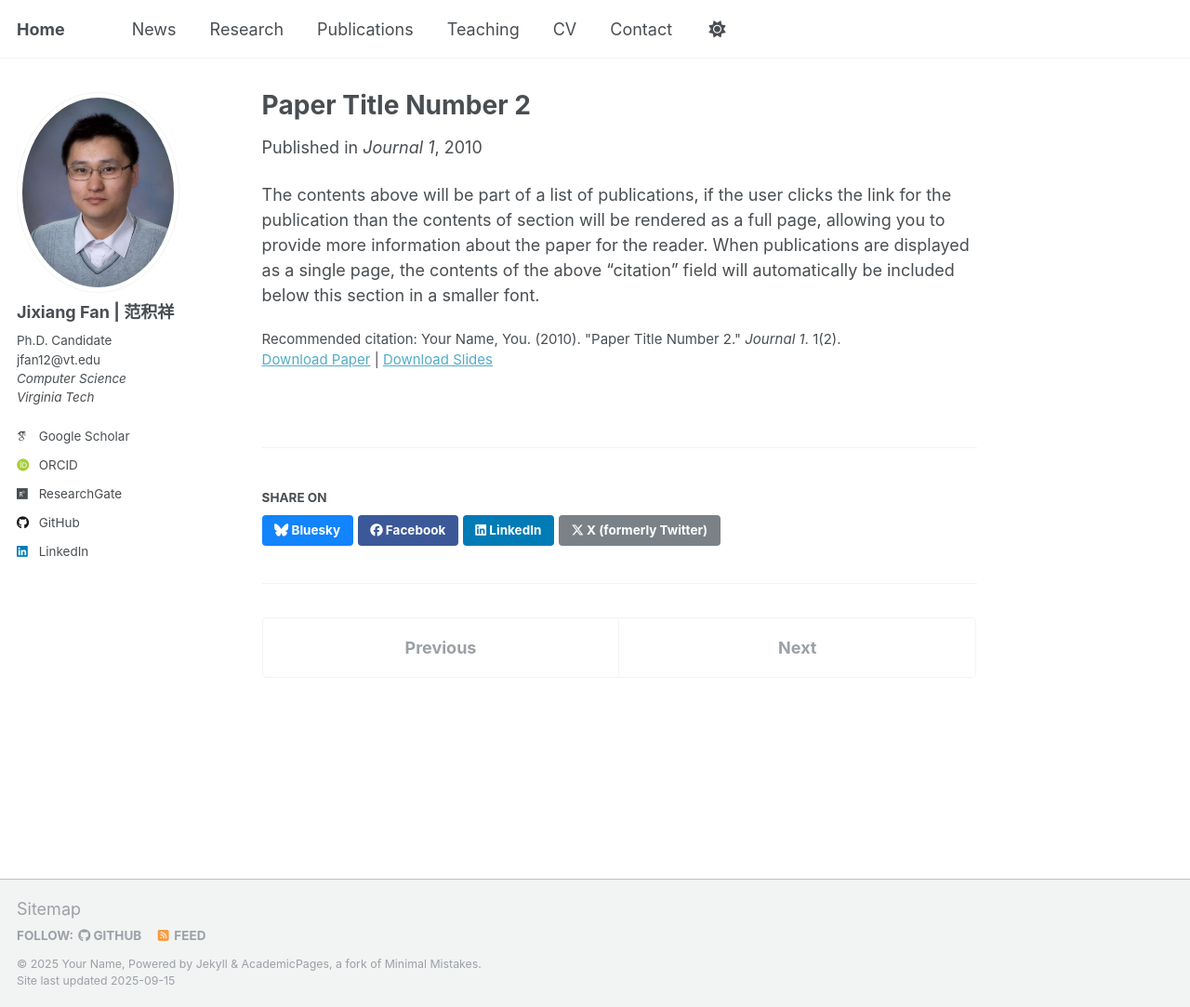
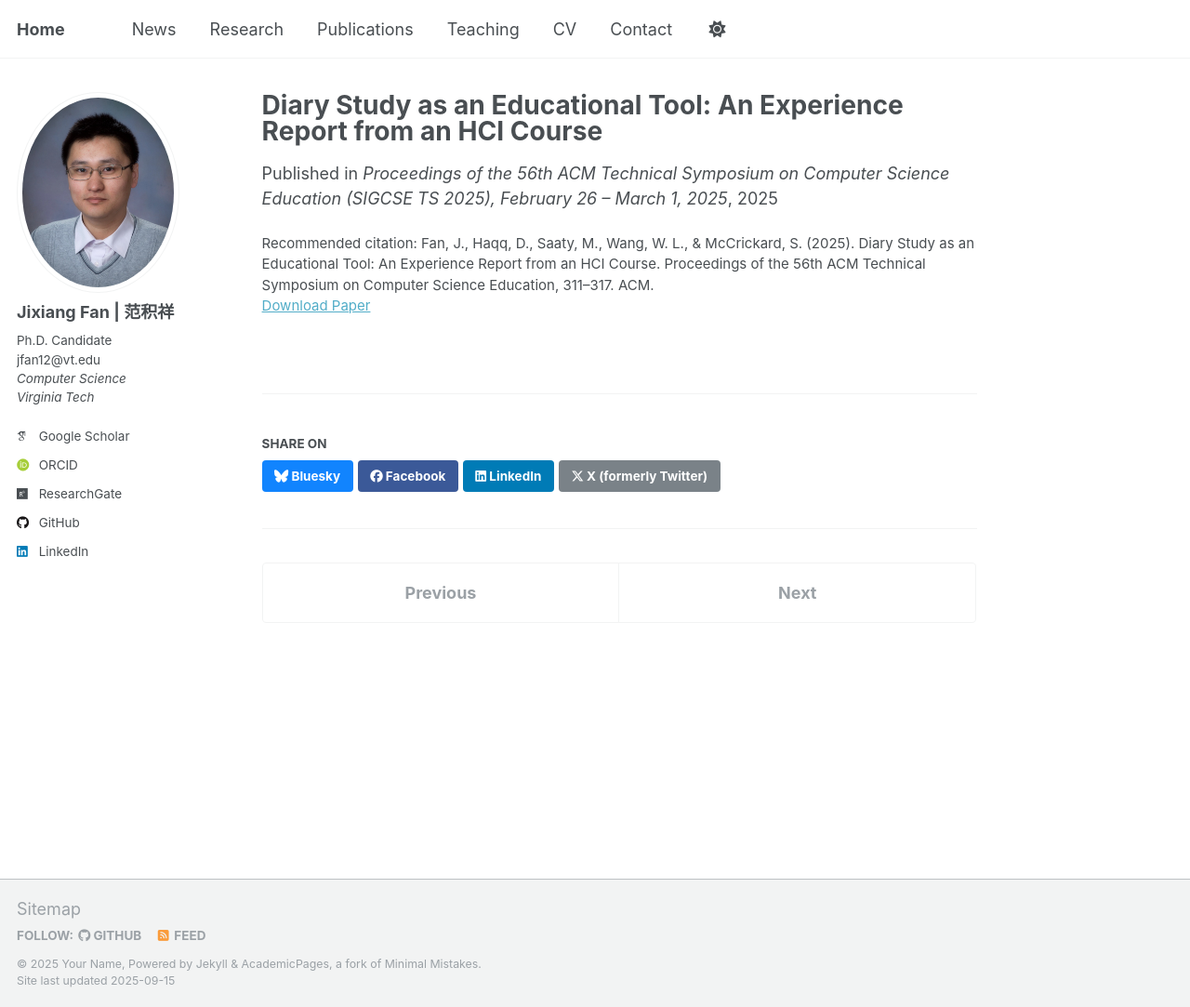
Before and after one commit to JixiangFan/web, a Jekyll site: the page built from _publications/2010-10-01-paper-title-number-2.md, in a window 1280 px wide and 1083 px high. Shown: the whole window at 93% size. Built offline with Jekyll 4.4.1, drawn with Linux system fonts in a browser that asks for light colours; some web fonts are replaced.

Commit message:
Update 2010-10-01-paper-title-number-2.md

```diff
--- a/_publications/2010-10-01-paper-title-number-2.md
+++ b/_publications/2010-10-01-paper-title-number-2.md
@@ -1,14 +1,10 @@
 ---
-title: "Paper Title Number 2"
+title: "Diary Study as an Educational Tool: An Experience Report from an HCI Course"
 collection: publications
-category: manuscripts
-permalink: /publication/2010-10-01-paper-title-number-2
-excerpt: 'This paper is about the number 2. The number 3 is left for future work.'
-date: 2010-10-01
-venue: 'Journal 1'
-slidesurl: 'http://academicpages.github.io/files/slides2.pdf'
-paperurl: 'http://academicpages.github.io/files/paper2.pdf'
-citation: 'Your Name, You. (2010). &quot;Paper Title Number 2.&quot; <i>Journal 1</i>. 1(2).'
+permalink: /publication/sigcse2025-diary-study
+date: 2025-02-26
+venue: "Proceedings of the 56th ACM Technical Symposium on Computer Science Education (SIGCSE TS 2025), February 26 – March 1, 2025"
+paperurl: "https://dl.acm.org/doi/10.1145/3641554.3701845"
+excerpt: 'Published at SIGCSE TS 2025. [ACM DL link](https://dl.acm.org/doi/10.1145/3641554.3701845)'
+citation: 'Fan, J., Haqq, D., Saaty, M., Wang, W. L., & McCrickard, S. (2025). Diary Study as an Educational Tool: An Experience Report from an HCI Course. Proceedings of the 56th ACM Technical Symposium on Computer Science Education, 311–317. ACM.'
 ---
-
-The contents above will be part of a list of publications, if the user clicks the link for the publication than the contents of section will be rendered as a full page, allowing you to provide more information about the paper for the reader. When publications are displayed as a single page, the contents of the above "citation" field will automatically be included below this section in a smaller font.
```
